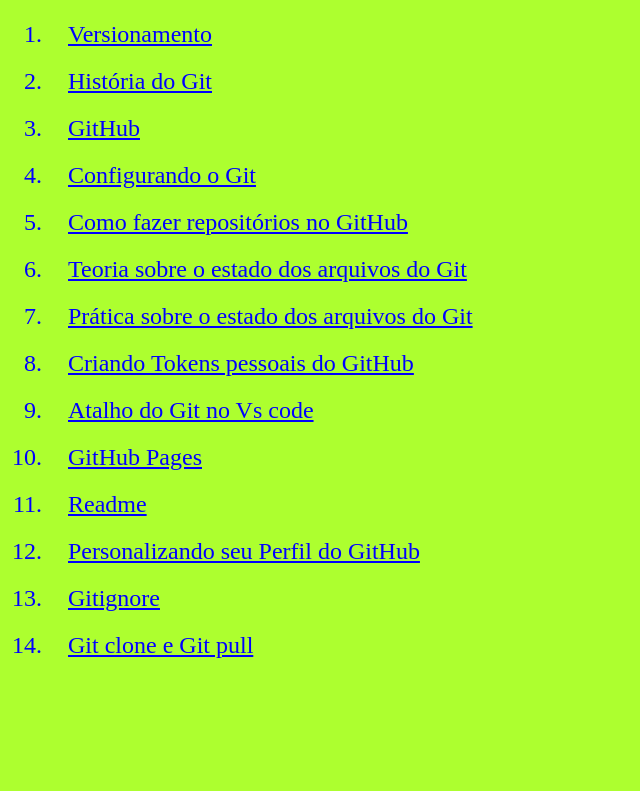
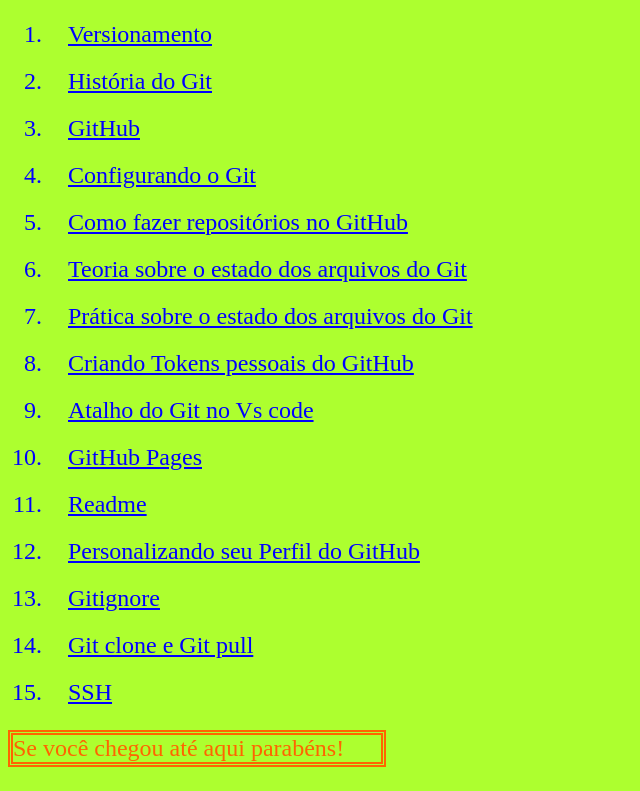
Before and after one commit to Catbroos/Como-usar-o-Git-e-o-GitHub, a plain HTML site: page index.html in a window 1280 px wide. Shown: the part 367-1158 px from the top of the page, without its empty margins (0-640 px from the left). Before the commit the page ends 1046 px from the top, so only its background shows below. Drawn offline with Linux system fonts and the light colour scheme.

Commit message:
Foi adicionada a aula 15 e uma mensagem de parabenisação no final da tela inicial

```diff
--- a/index.html
+++ b/index.html
@@ -38,7 +38,8 @@
         <li><a href="src/html/12-Personalizando GitHub/index.html">Personalizando seu Perfil do GitHub</a></li>
         <li><a href="src/html/13-Gitignore/index.html">Gitignore</a></li>
         <li><a href="src/html/14-Git clone e git pull/index.html">Git clone e Git pull</a></li>
-        <!-- <li></li> -->
+        <li><a href="src/html/15-SSH/index.html">SSH</a></li>
     </ol>
+    <p class="parabenisacao">Se você chegou até aqui parabéns!</p>
 </body>
 </html>
--- a/src/CSS/stlyle.CSS
+++ b/src/CSS/stlyle.CSS
@@ -51,3 +51,9 @@ img {
 * {
     max-width: 100vh;
 }
+
+.parabenisacao{
+    color: rgb(255, 100, 0);
+    border: 5px rgb(255, 100, 0) double;
+    width: 46vh;
+}
```
Also changed, not shown: src/html/15-SSH/index.html (added, +15 -0 lines).
